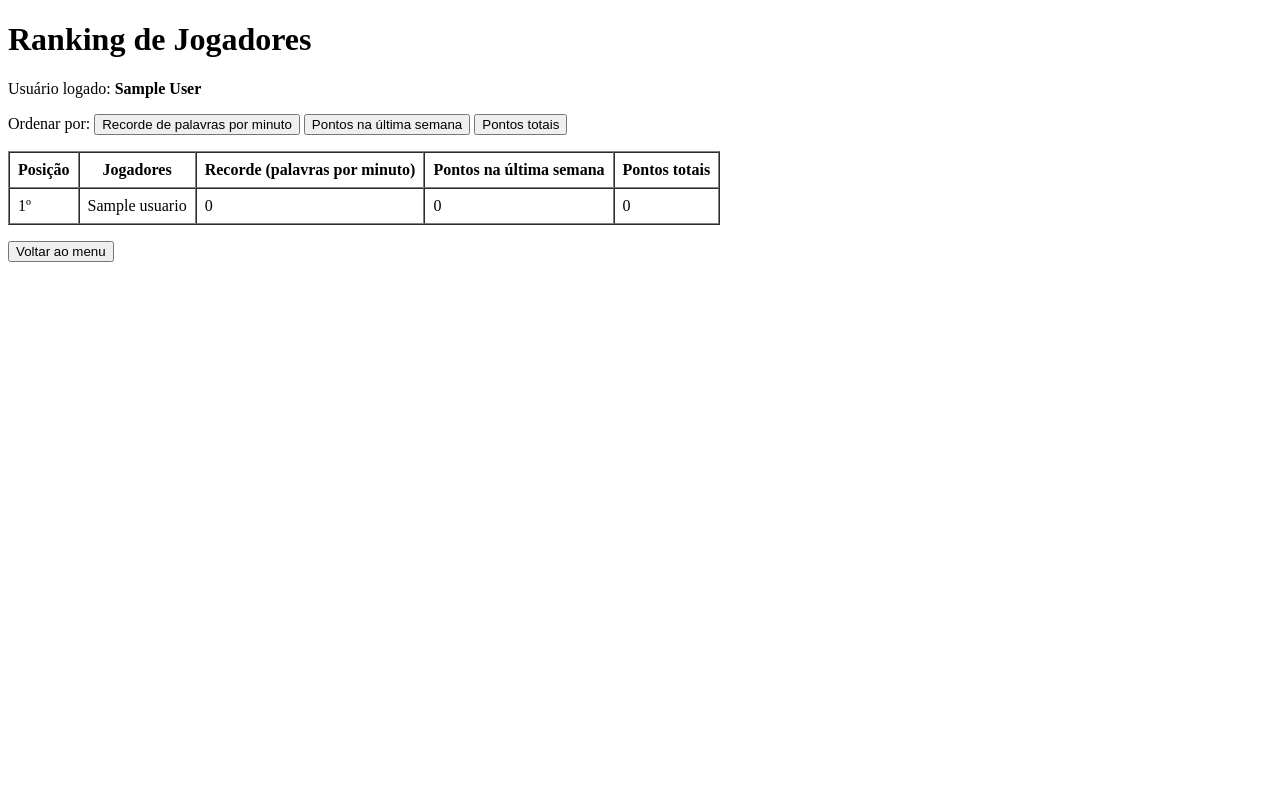
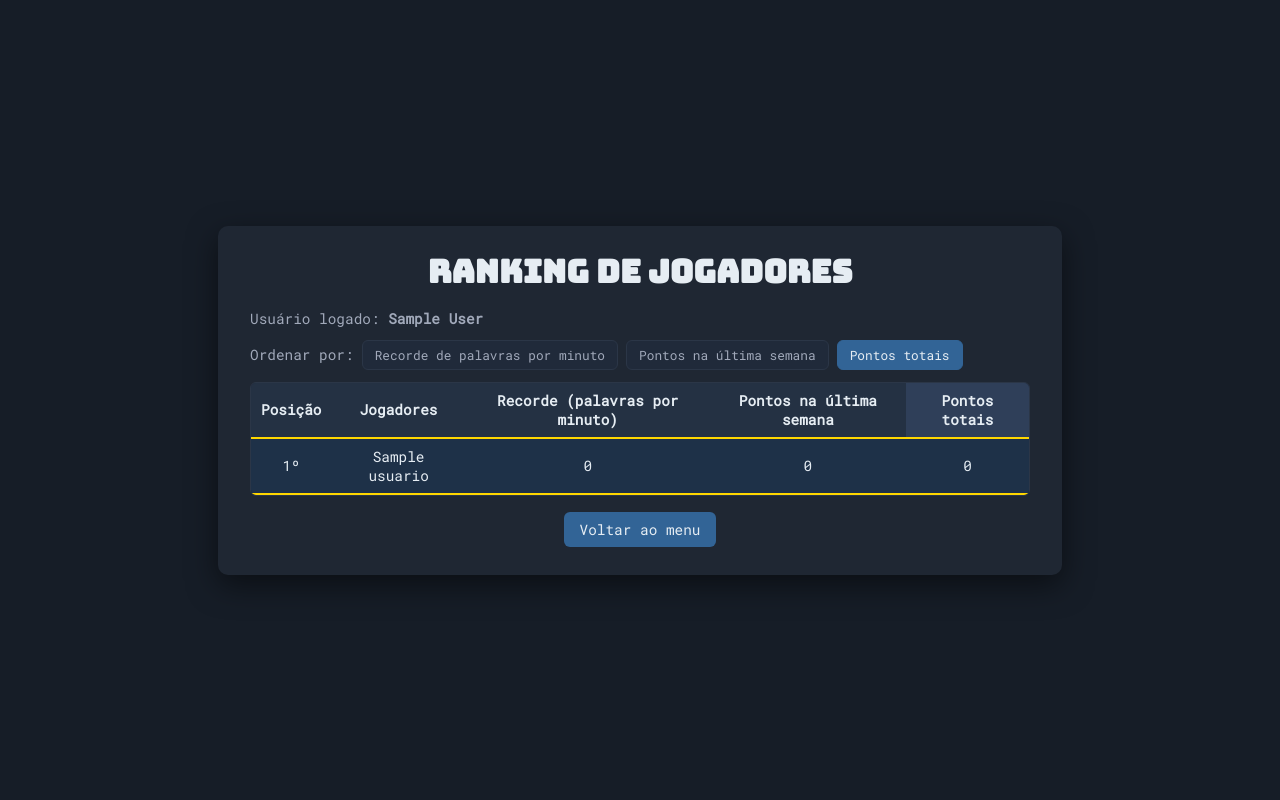
Before and after one commit to CalebeCarozzi/jogo_digitacao_web1, a PHP site: page /ranking_jogadores.php in a window 1280 px wide. Run offline with PHP 8.4, Linux system fonts and the light colour scheme; the visitor is signed in with stand-in values (Sample User, id 1); tables that the repository leaves empty or names only in its code hold one stand-in row (values such as "Sample post").

Commit message:
style: estilizando ranking de jogadores e histórico

```diff
--- /dev/null
+++ b/css/styleranking.css
@@ -0,0 +1,203 @@
+@import url('https://fonts.googleapis.com/css2?family=Bungee&family=Roboto+Mono&display=swap');
+
+:root {
+    --bgcolor: #161d27;
+    --textoPrincipal: #E6EDF3;
+    --textoSecundario: #A1A9BA;
+    --corBotao: #326496;
+    --corDestaque1: #ffd700;  /* ouro */
+    --corDestaque2: #c0c0c0;  /* prata */
+    --corDestaque3: #cd7f32;  /* bronze */
+    --fonteTitulo: "Bungee", sans-serif;
+    --fonteTexto: "Roboto Mono", monospace;
+}
+
+/* fundo e centralização */
+body {
+    background-color: var(--bgcolor);
+    color: var(--textoPrincipal);
+    font-family: var(--fonteTexto);
+    margin: 0;
+}
+
+.page-wrapper {
+    min-height: 100vh;
+    display: flex;
+    justify-content: center;
+    align-items: center;
+}
+
+/* card principal */
+.card-ranking {
+    background-color: #1f2733;
+    padding: 24px 32px 28px;
+    border-radius: 10px;
+    width: 780px;
+    box-shadow: 0 10px 30px rgba(0, 0, 0, 0.5);
+}
+
+/* título */
+.card-ranking h1 {
+    font-family: var(--fonteTitulo);
+    margin: 0 0 16px;
+    text-align: center;
+}
+
+/* info usuário */
+.info-usuario {
+    color: var(--textoSecundario);
+    font-size: 0.9rem;
+    margin-bottom: 12px;
+}
+
+/* filtros de ordenação */
+.filtros-ordenacao {
+    display: flex;
+    flex-wrap: wrap;
+    gap: 8px;
+    align-items: center;
+    margin-bottom: 12px;
+    font-size: 0.9rem;
+    color: var(--textoSecundario);
+}
+
+.btn-filtro {
+    padding: 6px 12px;
+    border-radius: 6px;
+    border: 1px solid #2b3647;
+    background-color: #202a3a;
+    color: var(--textoSecundario);
+    font-family: var(--fonteTexto);
+    font-size: 0.8rem;
+    cursor: pointer;
+}
+
+.btn-filtro:hover {
+    background-color: #2b3647;
+}
+
+.btn-filtro.ativo {
+    background-color: var(--corBotao);
+    color: var(--textoPrincipal);
+    border-color: var(--corBotao);
+}
+
+/* mensagem de sem dados */
+.sem-dados {
+    color: var(--textoSecundario);
+    font-size: 0.9rem;
+    margin-top: 12px;
+}
+
+/* wrapper com scroll para tabela, se crescer muito */
+.tabela-wrapper {
+    max-height: 260px;
+    overflow-y: auto;
+    border-radius: 6px;
+    border: 1px solid #2b3647;
+}
+
+/* opcional: barra de rolagem */
+.tabela-wrapper::-webkit-scrollbar {
+    width: 6px;
+}
+.tabela-wrapper::-webkit-scrollbar-thumb {
+    background-color: #2b3647;
+    border-radius: 3px;
+}
+
+/* tabela ranking */
+.tabela-ranking {
+    width: 100%;
+    border-collapse: collapse;
+    font-size: 0.9rem;
+}
+
+/* cabeçalho fixo */
+.tabela-ranking thead {
+    background-color: #243143;
+}
+
+.tabela-ranking thead th {
+    position: sticky;
+    top: 0;
+    z-index: 1;
+    background-color: #243143;
+}
+
+.tabela-ranking th,
+.tabela-ranking td {
+    padding: 8px 10px;
+    text-align: center;
+}
+
+.tabela-ranking th {
+    font-weight: bold;
+    color: var(--textoPrincipal);
+}
+
+/* linhas alternadas */
+.tabela-ranking tbody tr:nth-child(odd) {
+    background-color: #1b2432;
+}
+
+.tabela-ranking tbody tr:nth-child(even) {
+    background-color: #151c27;
+}
+
+.tabela-ranking tbody tr:hover {
+    background-color: #2b3b55;
+}
+
+/* destaque top 3 */
+.linha-ranking.pos-1 td {
+    border-top: 2px solid var(--corDestaque1);
+    border-bottom: 2px solid var(--corDestaque1);
+}
+
+.linha-ranking.pos-2 td {
+    border-top: 2px solid var(--corDestaque2);
+    border-bottom: 2px solid var(--corDestaque2);
+}
+
+.linha-ranking.pos-3 td {
+    border-top: 2px solid var(--corDestaque3);
+    border-bottom: 2px solid var(--corDestaque3);
+}
+
+/* destacar usuário logado */
+.linha-ranking.usuario-logado td {
+    background-color: #1e3148;
+}
+
+/* colunas da ordenação atual */
+.col-recorde.ordenacao-ativa,
+.col-semana.ordenacao-ativa,
+.col-total.ordenacao-ativa {
+    background-color: #2f3f59;
+}
+
+/* botão padrão reaproveitado */
+.btn {
+    display: inline-block;
+    padding: 8px 16px;
+    border-radius: 6px;
+    background-color: var(--corBotao);
+    color: var(--textoPrincipal);
+    text-decoration: none;
+    font-family: var(--fonteTexto);
+    font-size: 0.9rem;
+    border: none;
+    cursor: pointer;
+    text-align: center;
+}
+
+.btn:hover {
+    background-color: #3a78b2;
+}
+
+/* rodapé com botão voltar */
+.botoes-rodape {
+    margin-top: 16px;
+    text-align: center;
+}
--- a/index.php
+++ b/index.php
@@ -31,7 +31,7 @@ if (isset($_SESSION["user_name"]) && $_SESSION["user_name"] !== "") {
             <ul class="menu-opcoes">
                 <li><a href="game.php" class="btn-menu">Iniciar jogo</a></li>
                 <li><a href="history.php" class="btn-menu">Histórico de partidas</a></li>
-                <li><a href="ranking_usuarios.php" class="btn-menu">Ranking de usuários</a></li>
+                <li><a href="ranking_jogadores.php" class="btn-menu">Ranking de jogadores</a></li>
                 <li><a href="ligas.php" class="btn-menu">Ligas</a></li>
             </ul>
         </div>
--- a/ranking_jogadores.php
+++ b/ranking_jogadores.php
@@ -24,7 +24,6 @@ if (isset($_GET['order'])) {
     }
 }
 
-//define o ORDER BY pelo que escolhe
 $ordenacao_sql = "total_pontos DESC";
 
 if ($ordenacao === "recorde") {
@@ -35,7 +34,6 @@ if ($ordenacao === "recorde") {
     $ordenacao_sql = "total_pontos DESC, recorde_wpm DESC";
 }
 
-//definindo classe para estilização da coluna selecionada para ordenação
 $classe_order_recorde = "";
 $classe_order_semana  = "";
 $classe_order_total   = "";
@@ -76,51 +74,54 @@ if (!$result_ranking) {
 }
 
 close_db($conn);
-
 ?>
 <!DOCTYPE html>
 <html lang="pt-BR">
-
 <head>
     <meta charset="UTF-8">
     <title>Ranking de Jogadores - Jogo Digitação</title>
+    <link rel="stylesheet" href="css/styleranking.css">
 </head>
-
 <body>
+    <div class="page-wrapper">
+        <div class="card-ranking">
 
             <h1>Ranking de Jogadores</h1>
 
-    <p>
+            <p class="info-usuario">
                 Usuário logado:
                 <strong><?php echo htmlspecialchars($nome_usuario); ?></strong>
             </p>
 
-    <form method="get" action="<?php echo $_SERVER['PHP_SELF'] ?>">
-        <p>
-            <span>Ordenar por: </span>
+            <form method="get" action="<?php echo htmlspecialchars($_SERVER['PHP_SELF']); ?>">
+                <div class="filtros-ordenacao">
+                    <span>Ordenar por:</span>
 
-            <button type="submit" name="order" value="recorde">
+                    <button type="submit" name="order" value="recorde"
+                            class="btn-filtro<?php echo $ordenacao === 'recorde' ? ' ativo' : ''; ?>">
                         Recorde de palavras por minuto
                     </button>
 
-            <button type="submit" name="order" value="semana">
+                    <button type="submit" name="order" value="semana"
+                            class="btn-filtro<?php echo $ordenacao === 'semana' ? ' ativo' : ''; ?>">
                         Pontos na última semana
                     </button>
 
-            <button type="submit" name="order" value="total">
+                    <button type="submit" name="order" value="total"
+                            class="btn-filtro<?php echo $ordenacao === 'total' ? ' ativo' : ''; ?>">
                         Pontos totais
                     </button>
-
-        </p>
+                </div>
             </form>
 
             <?php if (mysqli_num_rows($result_ranking) === 0): ?>
 
-        <p>Nenhum usuário encontrado no sistema.</p>
+                <p class="sem-dados">Nenhum usuário encontrado no sistema.</p>
 
             <?php else: ?>
 
-        <table border="1" cellpadding="8" cellspacing="0">
+                <div class="tabela-wrapper">
+                    <table class="tabela-ranking">
                         <thead>
                             <tr>
                                 <th>Posição</th>
@@ -148,10 +149,8 @@ close_db($conn);
                                 $pontos_semana      = (int) $linha['pontos_semana'];
                                 $total_pontos       = (int) $linha['total_pontos'];
 
-                    //arrumando classes pra estilizar no css
                                 $classes_linha = "linha-ranking";
 
-                    //destacar top 3 melhores
                                 if ($posicao === 1) {
                                     $classes_linha .= " pos-1";
                                 } elseif ($posicao === 2) {
@@ -160,7 +159,6 @@ close_db($conn);
                                     $classes_linha .= " pos-3";
                                 }
 
-                    //destacar o usuário logado
                                 if ($id_usuario_linha === $usuario_id) {
                                     $classes_linha .= " usuario-logado";
                                 }
@@ -184,15 +182,17 @@ close_db($conn);
                             ?>
                         </tbody>
                     </table>
+                </div>
 
             <?php endif; ?>
 
-    <p>
-        <button type="button" onclick="window.location.href='index.php'">
+            <div class="botoes-rodape">
+                <button type="button" class="btn" onclick="window.location.href='index.php'">
                     Voltar ao menu
                 </button>
-    </p>
+            </div>
 
+        </div>
+    </div>
 </body>
-
 </html>
```
Also changed, not shown: css/stylehistory.css (added, +144 -0 lines), history.php (+22 -23 lines). Lines whose indentation alone changed are shown as unchanged.
